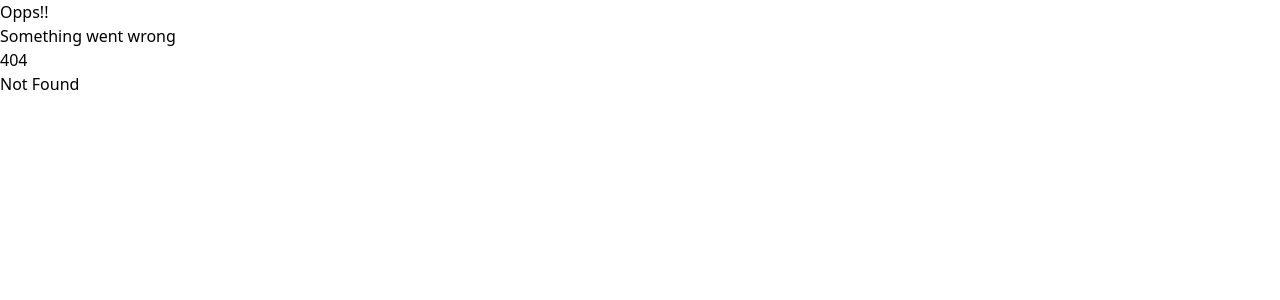
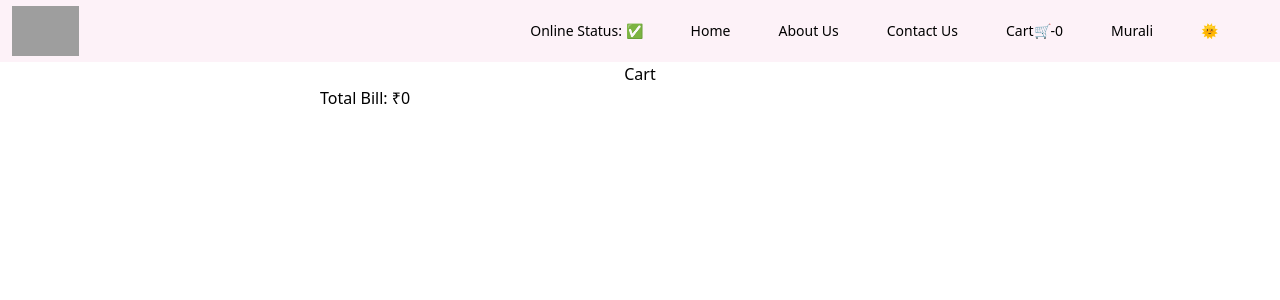
Before and after one commit to MuraliKrishna369/Happy-Foods-Web, a React (Vite) app: page /cart in a window 1280 px wide. Before the commit this address had no page. Shown: the top 300 px of the page. Built offline with nearby package versions, Linux system fonts and the light colour scheme; grey boxes are pictures that could not be loaded.

Commit message:
Added Features

```diff
--- a/package.json
+++ b/package.json
@@ -24,9 +24,11 @@
   },
   "homepage": "https://github.com/MuraliKrishna369/Namaste-React#readme",
   "dependencies": {
+    "@reduxjs/toolkit": "^2.8.2",
     "@tailwindcss/postcss": "^4.1.11",
     "react": "^19.1.0",
     "react-dom": "^19.1.0",
+    "react-redux": "^9.2.0",
     "react-router-dom": "^7.6.3",
     "tailwindcss": "^4.1.11"
   },
--- a/src/components/Body.js
+++ b/src/components/Body.js
@@ -1,6 +1,7 @@
 import RestaurentCard, {withPromotedLabel} from "./RestaurantCard"
 
 import {useEffect, useState, useContext} from 'react'
+
 
 import Shimmer from "./Shimmer"
 import { Link } from "react-router-dom"
--- /dev/null
+++ b/src/components/Cart.js
@@ -0,0 +1,41 @@
+
+const {useSelector, useDispatch} = require("react-redux")
+const  { updateBill } = require("../util/cartSlice")
+
+const Cart = () => {
+    const dispatch = useDispatch()
+    const {items, totalBill} = useSelector((state) => state.cart)
+
+
+
+
+    return (
+        <div className="flex flex-col items-center">
+            <h1>Cart</h1>
+            <div className="w-6/12">
+                {items.map((item) => {
+                    const {id, name, price, defaultPrice, description} = item.card.info
+
+                    dispatch(updateBill(price/100 || defaultPrice/100))
+
+                    return (
+                        <div className = "m-2 p-2 border-b border-gray-300" key={id}>
+                            <h1 className="text-sm font-medium">{name}</h1>
+                            <h1 className="text-sm">₹{price/100 || defaultPrice/100}</h1>
+                            <p className="text-[8px]">{description}</p>
+                            <button className="text-sm border border-gray-200 py-1 m-2">
+                            <span className="px-2">-</span>
+                            <span className="text-[10px]">Add</span>
+                            <span className="px-2">+</span>
+                            </button>
+
+                        </div>
+                    )
+                })}
+                <h1>Total Bill: ₹{totalBill}</h1>
+            </div>
+
+        </div>
+    )
+}
+export default Cart
--- a/src/components/Header.js
+++ b/src/components/Header.js
@@ -3,10 +3,14 @@ import { Link } from "react-router-dom"
 import useOnlineStatus from "../util/useOnlineStatus"
 import ThemeContext from "../util/ThemeContext"
 import { useContext } from "react"
+const {useSelector} = require("react-redux")
+
 
 const Header = () => {
     const onlineStauts = useOnlineStatus()
     const {darkTheme, setTheme, userName} = useContext(ThemeContext)
+    const cartItems = useSelector((state) => state.cart.items)
+    console.log(cartItems)
 
     const navItemStyles = darkTheme ? "px-4 py-1.5 m-2 rounded-lg cursor-pointer" : "px-4 py-1.5 m-2 rounded-lg cursor-pointer hover:bg-zinc-200"
 
@@ -27,7 +31,7 @@ const Header = () => {
                         <li className={ navItemStyles}><Link to="/">Home</Link></li>
                         <li className={navItemStyles}><Link to="/about">About Us</Link></li>
                         <li className={ navItemStyles}><Link to="/contact">Contact Us</Link></li>
-                        <li className={navItemStyles}>Cart</li>
+                        <li className={navItemStyles}><Link to="/cart">Cart🛒-{cartItems.length}</Link></li>
                         <li className={navItemStyles}>{userName}</li>
                         <li className={navItemStyles} onClick={handleTheme}>{darkTheme ? "🌛" :"🌞"}</li>
 
--- a/src/components/ItemsList.js
+++ b/src/components/ItemsList.js
@@ -1,6 +1,14 @@
+
 import {RES_IMAGE} from "../util/constants"
+import { useDispatch } from "react-redux"
+import { addItem } from "../util/cartSlice"
 
 const ItemsList = ({itemsList}) => {
+    const dispatch = useDispatch()
+    const handleAddClick = (item) => {
+
+        dispatch(addItem(item))
+    }
 
     return(
         <div className="my-2">
@@ -12,10 +20,13 @@ const ItemsList = ({itemsList}) => {
                             <h1 className="text-lg font-medium">{name}</h1>
                             <h1 className="font-medium">₹{price/100 || defaultPrice/100}</h1>
                             <p >{description}</p>
+
                         </div>
-                        <div className="w-4/12">
+                        <div className="w-4/12 text-center">
                             <img src={RES_IMAGE+imageId}/>
+                            <button onClick={() => handleAddClick(item)} className="bg-black cursor-pointer text-white border-0 rounded-lg p-2 m-2 text-xs">Add</button>
                         </div>
+
                     </div>
                 )
             })}
--- /dev/null
+++ b/src/util/appStore.js
@@ -0,0 +1,10 @@
+import { configureStore } from "@reduxjs/toolkit";
+import cartReducer from "./cartSlice";
+
+const appStore = configureStore({
+  reducer: {
+    cart: cartReducer,
+  },
+});
+
+export default appStore;
--- /dev/null
+++ b/src/util/cartSlice.js
@@ -0,0 +1,30 @@
+import { createSlice } from "@reduxjs/toolkit";
+
+const cartSlice = createSlice({
+    name: "cart",
+    initialState: {
+        items: [],
+        totalBill: 0
+    },
+    reducers: {
+        updateBill: (state, action) => {
+            state.totalBill = state.totalBill + action.payload
+        },
+        addItem: (state, action) => {
+            state.items.push(action.payload)
+        },
+        removeItem: (state, action) => {
+            state.items.pop()
+        },
+        clearCart: (state) => {
+            state.items.length = 0
+        }
+
+    }
+})
+
+
+
+export const {updateBill, addItem, removeItem, clearCart} =  cartSlice.actions
+
+export default cartSlice.reducer
```
Also changed, not shown: src/App.js (+11 -0 lines), 1 other file (tests, documents, lock files or other folders).
